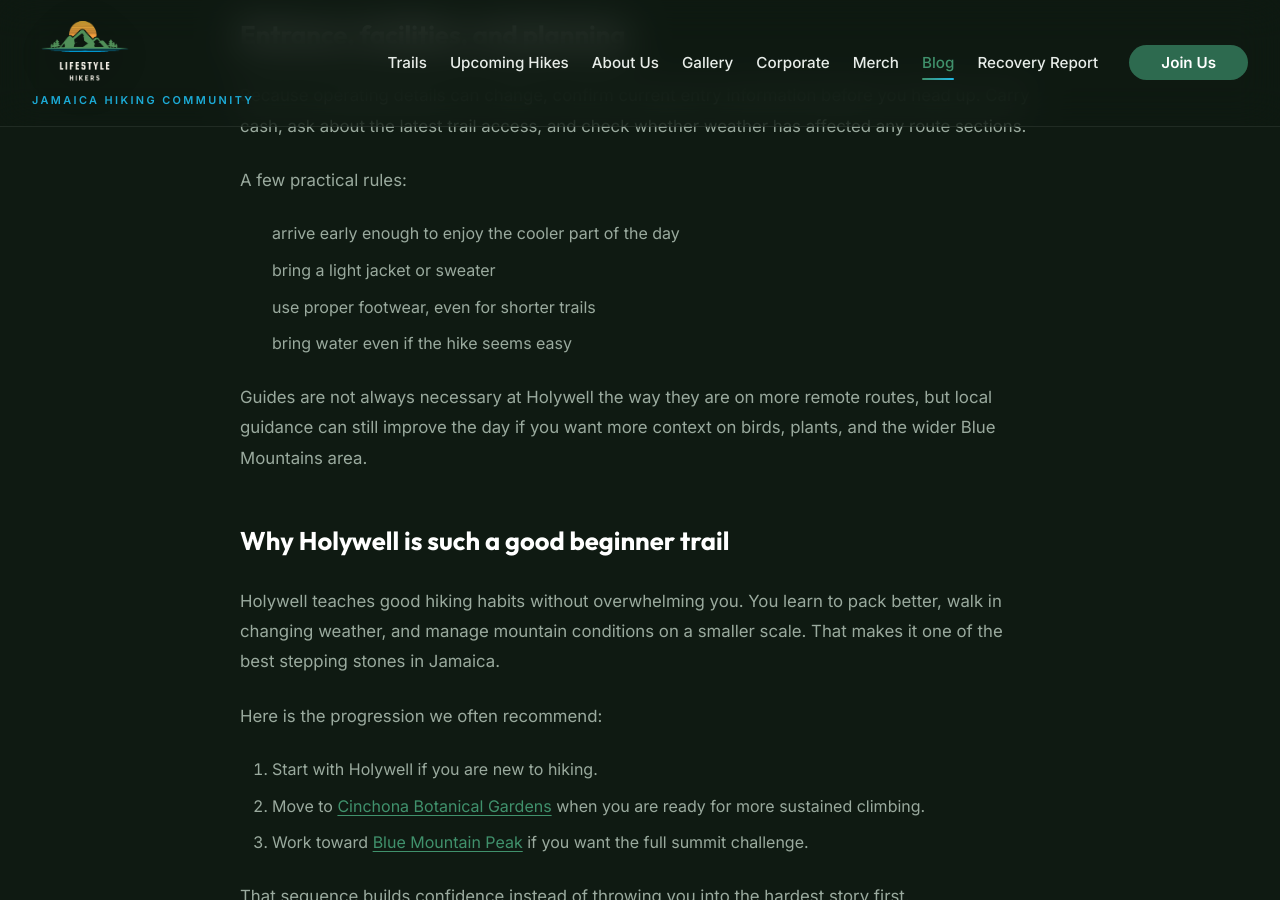
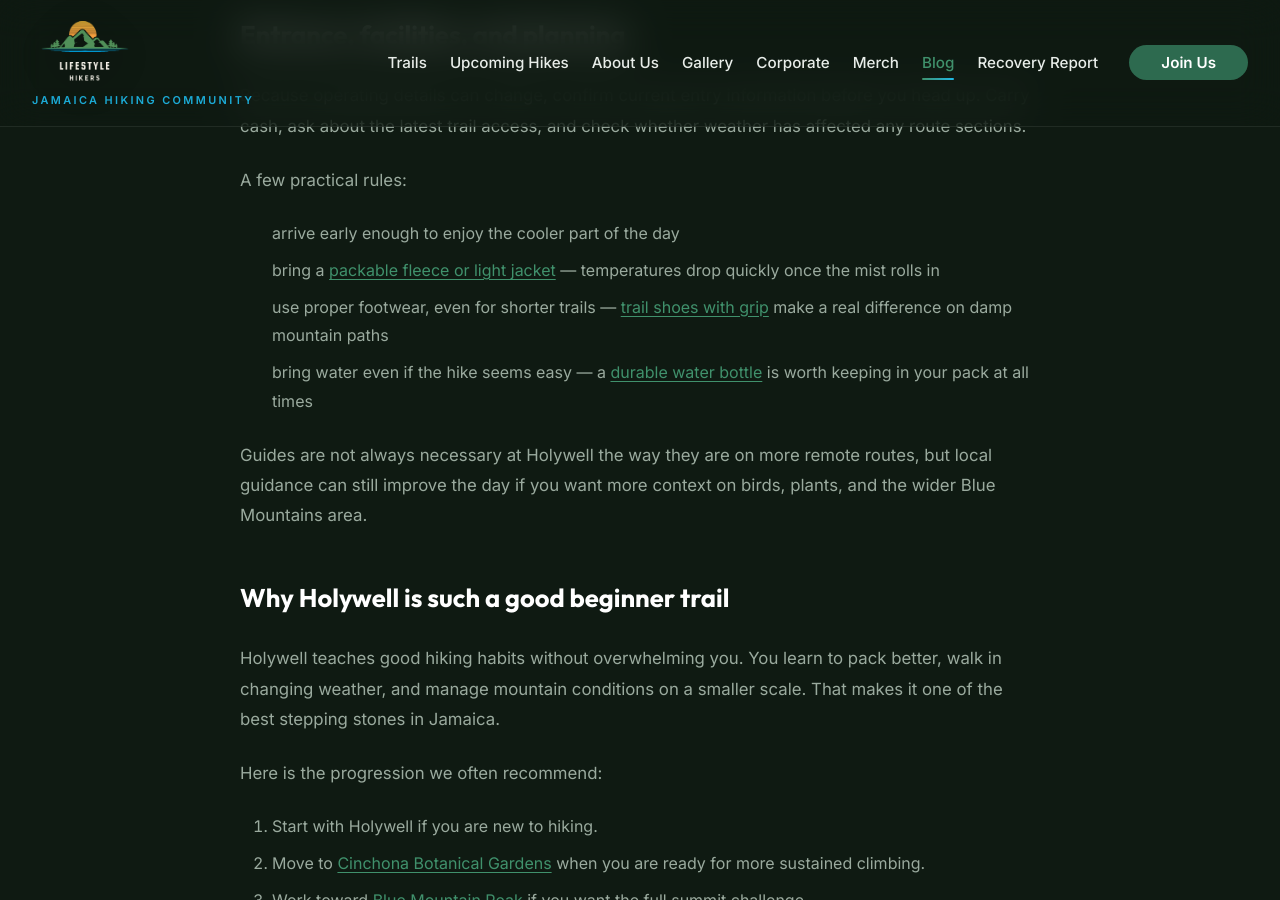
Before and after one commit to willylondon/lifestyle-hikers, a Jekyll site: the page built from _posts/2026-03-19-holywell-nature-trails-guide.md, in a window 1280 px wide and 900 px high, scrolled down 3675 px. Built offline with Jekyll 4.4.1, drawn with Linux system fonts in a browser that asks for light colours; some of the changed text lies outside the part shown.

Commit message:
feat: add Amazon affiliate links to Holywell, Reach Falls, Nonsuch Falls guides
Gear links added to practical pack lists in all 3 posts:
- Holywell: trail shoes, packable fleece, water bottle
- Reach Falls: water shoes, waterproof dry bag, water bottle
- Nonsuch Falls: trail shoes, waterproof dry bag, water bottle

FTC disclosure appended to all 3 posts.

Co-Authored-By: Claude Sonnet 4.6 <noreply@anthropic.com>

```diff
--- a/_posts/2026-03-19-holywell-nature-trails-guide.md
+++ b/_posts/2026-03-19-holywell-nature-trails-guide.md
@@ -90,9 +90,9 @@ Because operating details can change, confirm current entry information before y
 A few practical rules:
 
 - arrive early enough to enjoy the cooler part of the day
-- bring a light jacket or sweater
-- use proper footwear, even for shorter trails
-- bring water even if the hike seems easy
+- bring a [packable fleece or light jacket](https://www.amazon.com/s?k=packable+fleece+jacket+hiking&tag=lifestylehike-20) — temperatures drop quickly once the mist rolls in
+- use proper footwear, even for shorter trails — [trail shoes with grip](https://www.amazon.com/s?k=trail+hiking+shoes&tag=lifestylehike-20) make a real difference on damp mountain paths
+- bring water even if the hike seems easy — a [durable water bottle](https://www.amazon.com/s?k=hiking+water+bottle&tag=lifestylehike-20) is worth keeping in your pack at all times
 
 Guides are not always necessary at Holywell the way they are on more remote routes, but local guidance can still improve the day if you want more context on birds, plants, and the wider Blue Mountains area.
 
@@ -133,3 +133,5 @@ Close enough to work well as a day trip, which is one of the main reasons it is
 ### Is Holywell better than Cinchona for first-timers?
 
 Usually yes. If you want help deciding, read our [Holywell vs Cinchona comparison](/blog/holywell-vs-cinchona-first-hike-jamaica/).
+
+*Disclosure: As an Amazon Associate I earn from qualifying purchases. Some links may be affiliate links that support this site at no extra cost to you.*
```
Also changed, not shown: _posts/2026-03-19-nonsuch-falls-portland-guide.md (+5 -3 lines), _posts/2026-03-19-reach-falls-portland-guide.md (+5 -3 lines).
